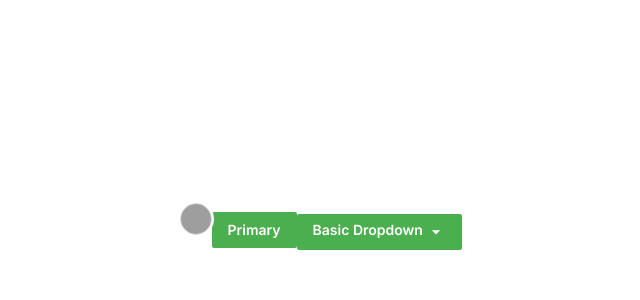
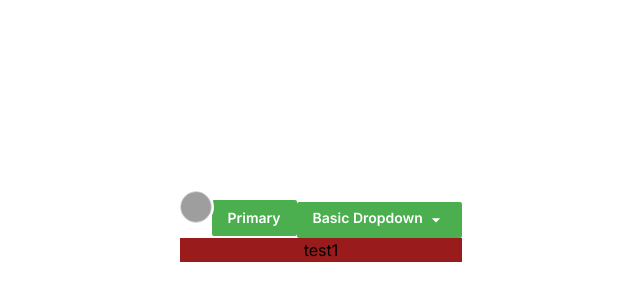
Before and after one commit to RHShoumik/test-package, a React (Vite) app: page / in a window 1280 px wide. Shown: the part 174-474 px from the top of the page, without its empty margins (319-959 px from the left). Built offline with nearby package versions, Linux system fonts and the light colour scheme; grey boxes are pictures that could not be loaded.

Commit message:
Test a color

```diff
--- a/package.json
+++ b/package.json
@@ -3,7 +3,7 @@
     "registry": "https://registry.npmjs.org"
   },
   "name": "@rhshoumik/test-package",
-  "version": "0.0.4",
+  "version": "0.0.5",
   "author": "RHShoumik",
   "license": "ISC",
   "type": "module",
--- a/src/App.tsx
+++ b/src/App.tsx
@@ -1,4 +1,5 @@
 import "./App.css";
+import { Test1 } from "./comps";
 import IconApple from "./comps/icons/IconApple";
 import { Avatar } from "./comps/uiComps/Avatars";
 import Button from "./comps/uiComps/Button/Button";
@@ -35,6 +36,7 @@ function App() {
         <DropdownItem name="Hello World" value={1} />
         <DropdownItem name="Lorem Ipsum" value={2} />
       </Dropdown>
+      <Test1/>
     </>
   );
 }
--- a/src/comps/index.ts
+++ b/src/comps/index.ts
@@ -1,3 +1,5 @@
 // export * from "./uiComps/Avatars"
 export * from "./uiComps/Button"
 export * from "./uiComps/Dropdown"
+export * from "./uiComps/Avatars"
+export * from "./uiComps/Test1"
--- /dev/null
+++ b/src/comps/uiComps/Test1/Test1.tsx
@@ -0,0 +1,9 @@
+import React from 'react'
+
+const Test1 = () => {
+  return (
+    <div className='border-blue-800 bg-red-800'>test1</div>
+  )
+}
+
+export default Test1
--- /dev/null
+++ b/src/comps/uiComps/Test1/index.ts
@@ -0,0 +1 @@
+export {default as Test1} from './Test1'
```
